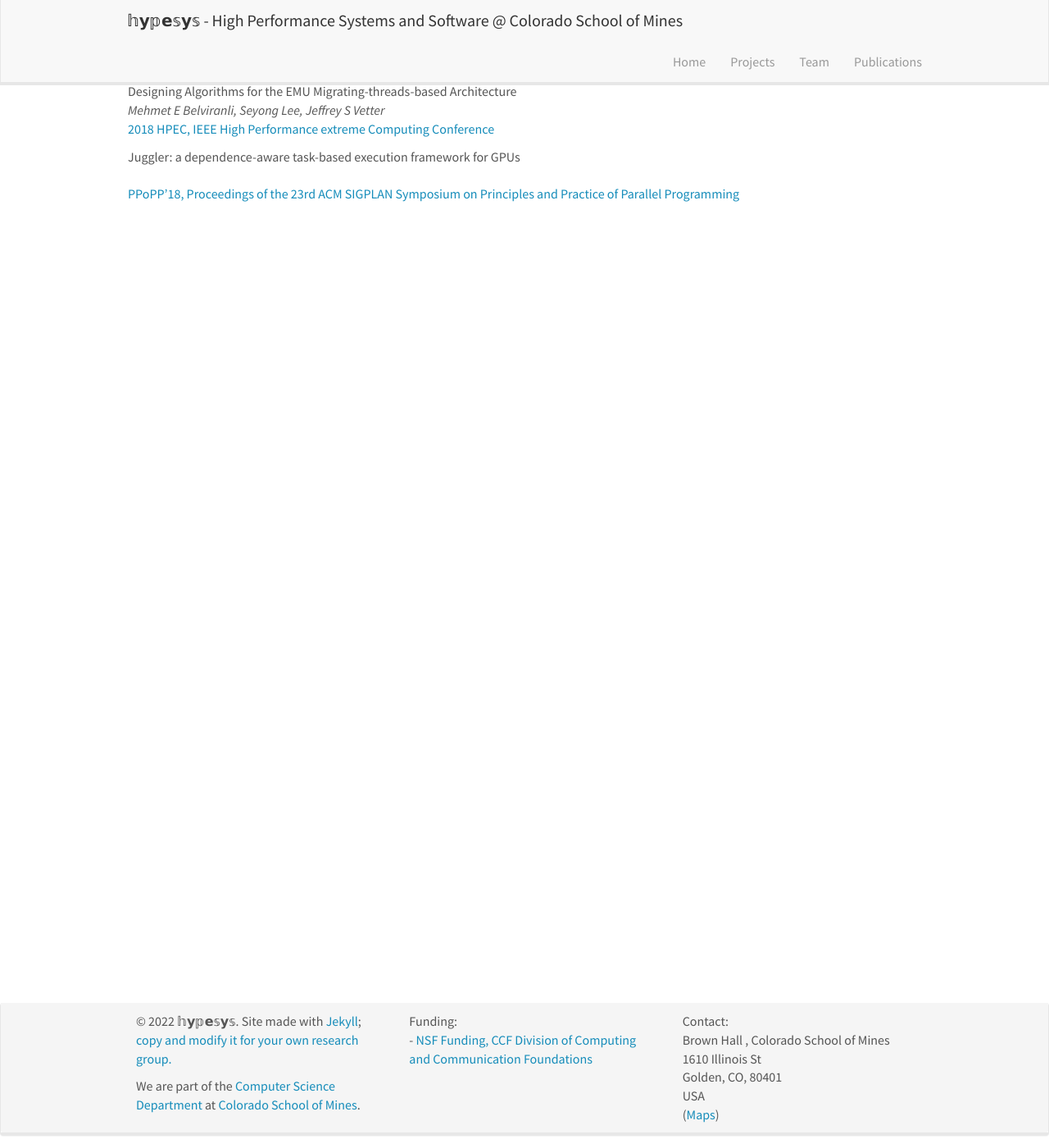
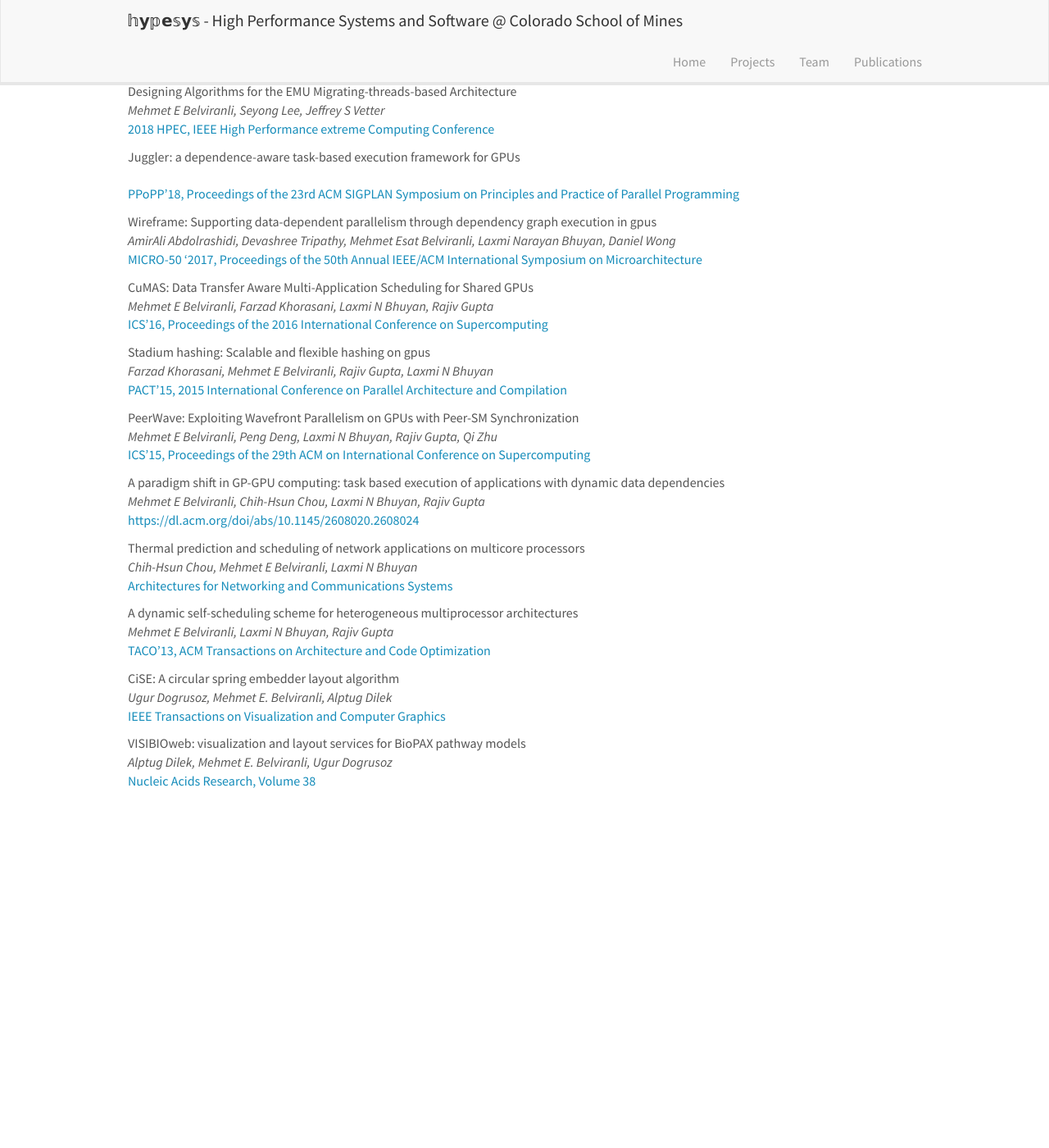
Before and after one commit to hypesys/hypesys.github.io, a Jekyll site: the page built from _pages/publications.md, in a window 1280 px wide and 1400 px high, scrolled down 1729 px. Shown: the whole window at 82% size. Built offline with Jekyll 4.4.1, drawn with Linux system fonts in a browser that asks for light colours; nearby versions of some CDN libraries.

Commit message:
more publications

```diff
--- a/_data/publist.yml
+++ b/_data/publist.yml
@@ -88,93 +88,93 @@
   highlight: 0
   news2:
 
-- title: ""
+- title: "Wireframe: Supporting data-dependent parallelism through dependency graph execution in gpus"
   image:
   description:
-  authors:
+  authors: AmirAli Abdolrashidi, Devashree Tripathy, Mehmet Esat Belviranli, Laxmi Narayan Bhuyan, Daniel Wong
   link:
-    url:
-    display:
+    url: https://dl.acm.org/doi/abs/10.1145/3123939.3123976
+    display: MICRO-50 '2017, Proceedings of the 50th Annual IEEE/ACM International Symposium on Microarchitecture
   highlight: 0
   news2:
 
-- title: ""
+- title: "CuMAS: Data Transfer Aware Multi-Application Scheduling for Shared GPUs"
   image:
   description:
-  authors:
+  authors: Mehmet E Belviranli, Farzad Khorasani, Laxmi N Bhuyan, Rajiv Gupta
   link:
-    url:
-    display:
+    url: https://dl.acm.org/doi/abs/10.1145/2925426.2926271
+    display: ICS'16, Proceedings of the 2016 International Conference on Supercomputing
   highlight: 0
   news2:
 
-- title: ""
+- title: "Stadium hashing: Scalable and flexible hashing on gpus"
   image:
   description:
-  authors:
+  authors: Farzad Khorasani, Mehmet E Belviranli, Rajiv Gupta, Laxmi N Bhuyan
   link:
-    url:
-    display:
+    url: https://ieeexplore.ieee.org/abstract/document/7429295
+    display: PACT'15, 2015 International Conference on Parallel Architecture and Compilation
   highlight: 0
   news2:
 
-- title: ""
+- title: "PeerWave: Exploiting Wavefront Parallelism on GPUs with Peer-SM Synchronization"
   image:
   description:
-  authors:
+  authors: Mehmet E Belviranli, Peng Deng, Laxmi N Bhuyan, Rajiv Gupta, Qi Zhu
   link:
-    url:
-    display:
+    url: https://dl.acm.org/doi/abs/10.1145/2751205.2751243
+    display: ICS'15, Proceedings of the 29th ACM on International Conference on Supercomputing
   highlight: 0
   news2:
 
-- title: ""
+- title: "A paradigm shift in GP-GPU computing: task based execution of applications with dynamic data dependencies"
   image:
   description:
-  authors:
+  authors: Mehmet E Belviranli, Chih-Hsun Chou, Laxmi N Bhuyan, Rajiv Gupta
   link:
-    url:
-    display:
+    url: DIDC '14, Proceedings of the sixth international workshop on Data intensive distributed computing
+    display: https://dl.acm.org/doi/abs/10.1145/2608020.2608024
   highlight: 0
   news2:
 
-- title: ""
+- title: "Thermal prediction and scheduling of network applications on multicore processors"
   image:
   description:
-  authors:
+  authors: Chih-Hsun Chou, Mehmet E Belviranli, Laxmi N Bhuyan
   link:
-    url:
-    display:
+    url: https://ieeexplore.ieee.org/abstract/document/6665188
+    display: Architectures for Networking and Communications Systems
   highlight: 0
   news2:
 
-- title: ""
+- title: "A dynamic self-scheduling scheme for heterogeneous multiprocessor architectures"
   image:
   description:
-  authors:
+  authors: Mehmet E Belviranli, Laxmi N Bhuyan, Rajiv Gupta
   link:
-    url:
-    display:
+    url: https://dl.acm.org/doi/abs/10.1145/2400682.2400716
+    display: TACO'13, ACM Transactions on Architecture and Code Optimization
   highlight: 0
   news2:
 
-- title: ""
+- title: "CiSE: A circular spring embedder layout algorithm"
   image:
   description:
-  authors:
+  authors: Ugur Dogrusoz, Mehmet E. Belviranli, Alptug Dilek
   link:
-    url:
-    display:
+    url: https://ieeexplore.ieee.org/abstract/document/6295613
+    display: IEEE Transactions on Visualization and Computer Graphics
   highlight: 0
   news2:
 
-- title: ""
+- title: "VISIBIOweb: visualization and layout services for BioPAX pathway models"
   image:
   description:
-  authors:
+  authors: Alptug Dilek, Mehmet E. Belviranli, Ugur Dogrusoz
   link:
-    url:
-    display:
+    url: https://academic.oup.com/nar/article-abstract/38/suppl_2/W150/1102602
+    display: Nucleic Acids Research, Volume 38
   highlight: 0
   news2:
 
```
